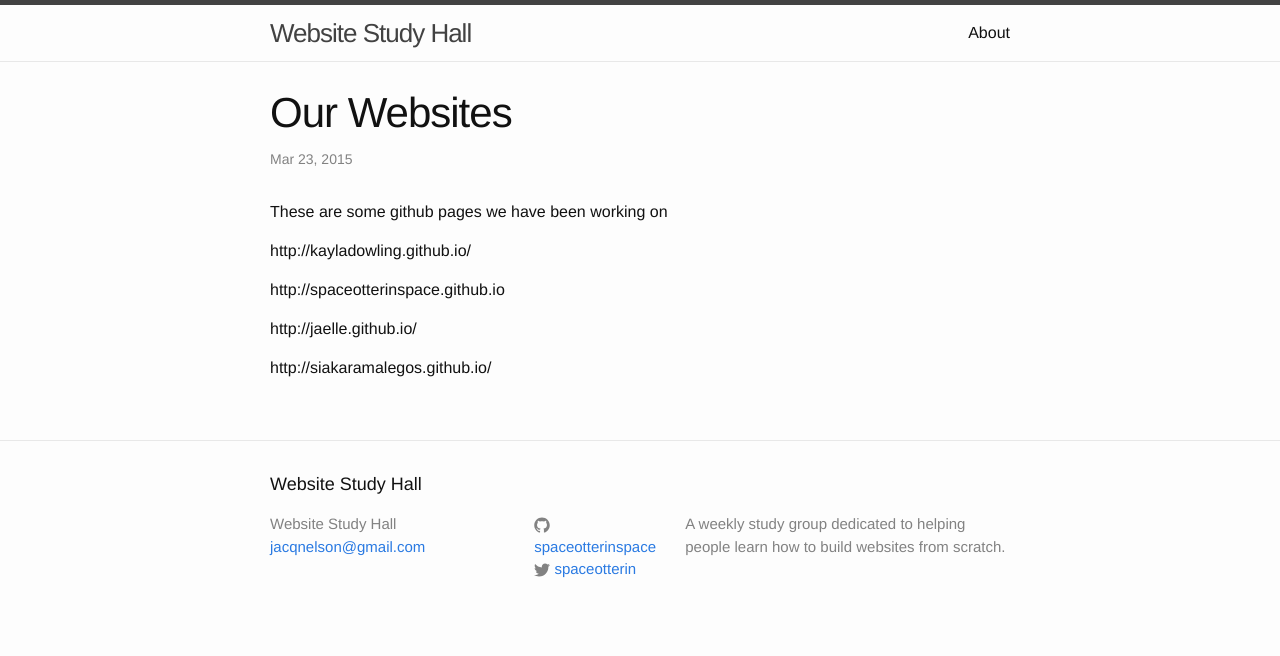
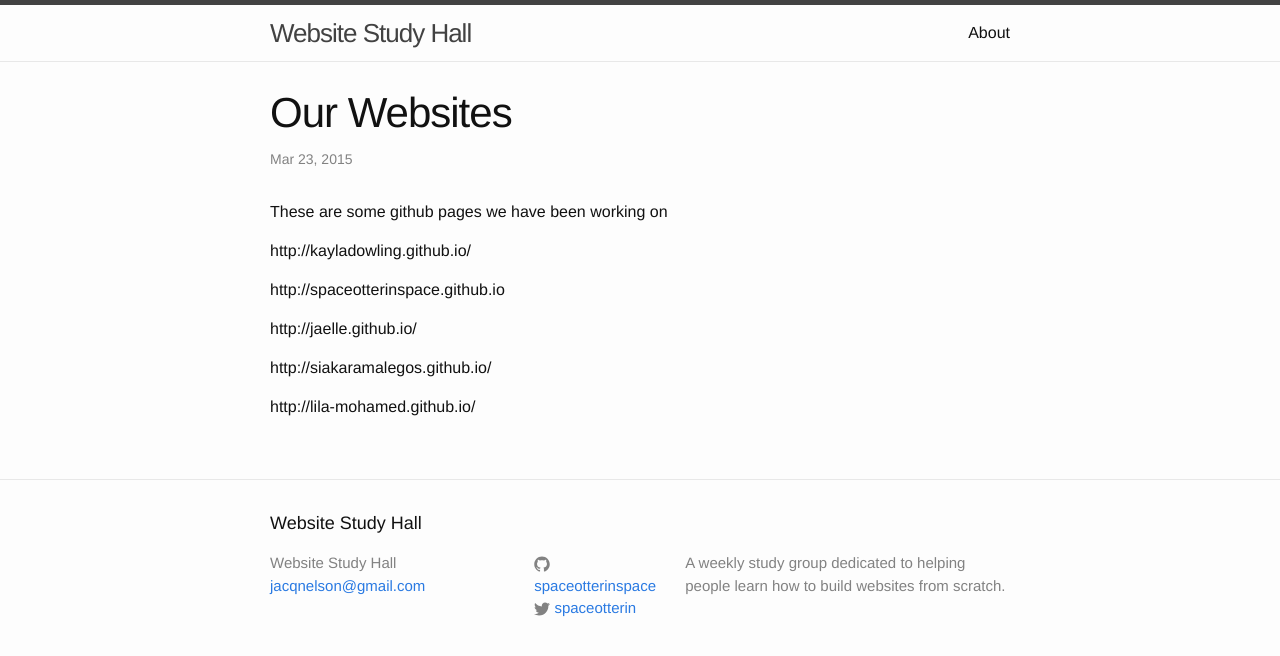
Before and after one commit to SpaceOtterInSpace/spaceotterinspace_old, a Jekyll site: the page built from _posts/2015-03-23-Our-Websites.markdown, in a window 1280 px wide. Shown: the top 656 px of the page. Built offline with Jekyll 4.4.1, drawn with Linux system fonts in a browser that asks for light colours; some of the changed lines change nothing that is shown.

Commit message:
Add Lila's website

```diff
--- a/_posts/2015-03-23-Our-Websites.markdown
+++ b/_posts/2015-03-23-Our-Websites.markdown
@@ -13,3 +13,5 @@ http://spaceotterinspace.github.io
 http://jaelle.github.io/
 
 http://siakaramalegos.github.io/
+
+http://lila-mohamed.github.io/
```
